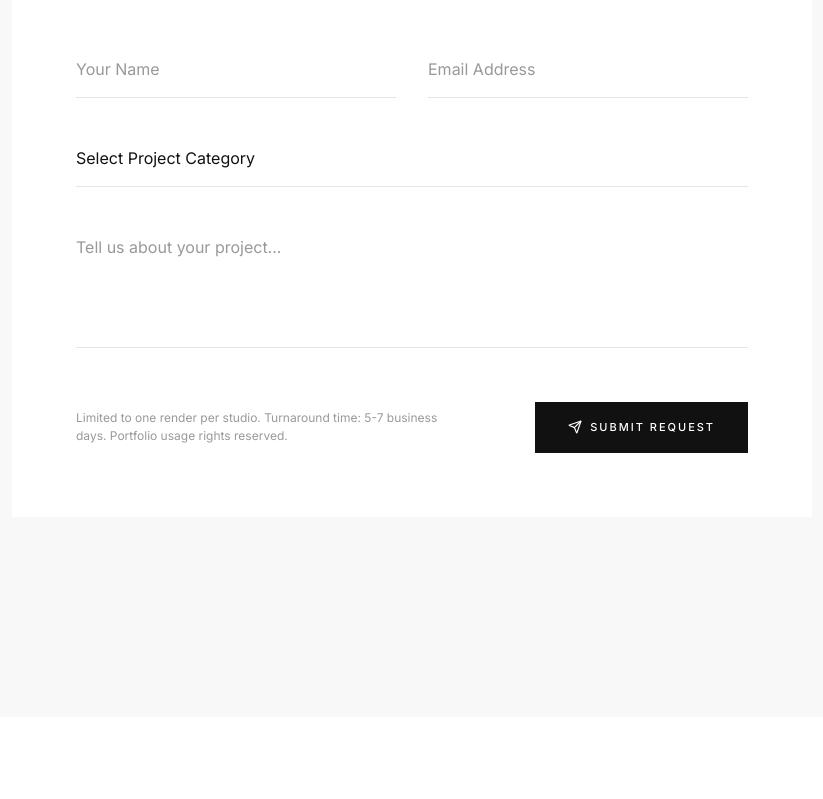
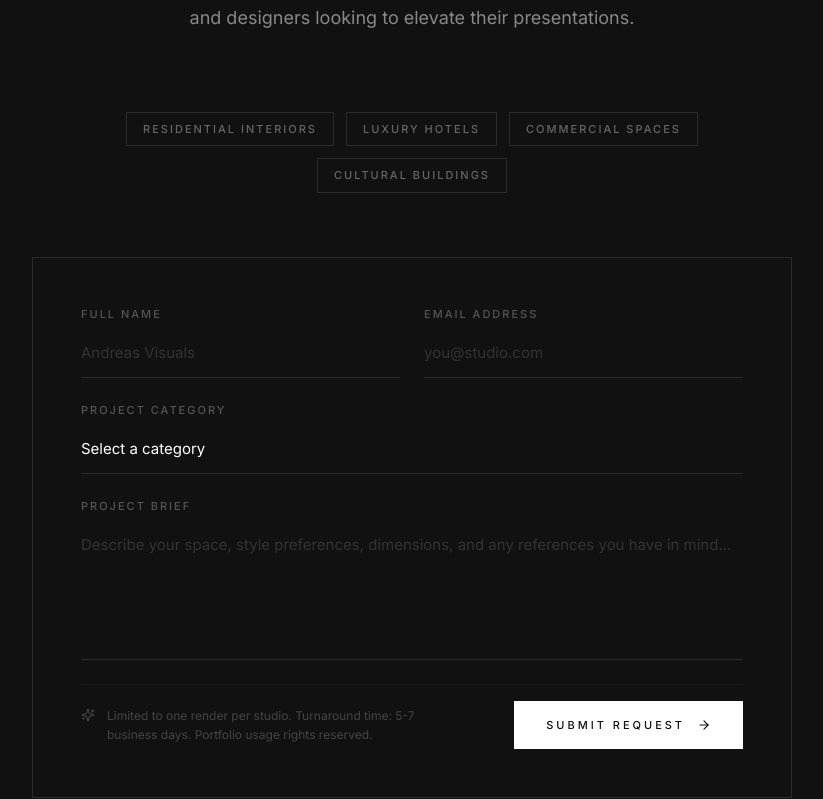
Before and after one commit to eurenderman-creator/Portfolio, a React (Vite) app: page / in a window 1280 px wide. Shown: the part 6748-7547 px from the top of the page, without its empty margins (228-1051 px from the left). Built offline with nearby package versions, Linux system fonts and the light colour scheme; a web font is replaced by a local one.

Commit message:
ganti FreeRender Form

```diff
--- a/src/sections/FreeRender.tsx
+++ b/src/sections/FreeRender.tsx
@@ -1,6 +1,6 @@
 import { useState } from "react";
 import { freeRenderData } from "../data";
-import { CheckCircle, Send } from "lucide-react";
+import { CheckCircle, ArrowRight, Sparkles } from "lucide-react";
 
 export default function FreeRender() {
   const [submitted, setSubmitted] = useState(false);
@@ -13,6 +13,17 @@ export default function FreeRender() {
 
   const handleSubmit = (e: React.FormEvent) => {
     e.preventDefault();
+
+    const message = encodeURIComponent(
+      `✦ FREE RENDER REQUEST\n\n` +
+      `Name: ${formData.name}\n` +
+      `Email: ${formData.email}\n` +
+      `Project Type: ${formData.projectType}\n\n` +
+      `Project Brief:\n${formData.description}`
+    );
+
+    const phone = "628000000000"; // ← GANTI DENGAN NOMOR WA KAMU
+    window.open(`https://wa.me/${phone}?text=${message}`, "_blank");
     setSubmitted(true);
   };
 
@@ -25,85 +36,147 @@ export default function FreeRender() {
     }));
   };
 
+  const resetForm = () => {
+    setSubmitted(false);
+    setFormData({ name: "", email: "", projectType: "", description: "" });
+  };
+
   return (
-    <section id="free-render" className="section-padding bg-[#F8F8F8]">
+    <section id="free-render" className="section-padding bg-[#111111]">
       <div className="container-main">
-        <div className="max-w-[800px] mx-auto">
-          <div className="bg-white p-8 md:p-16">
-            <h2 className="font-display text-[#111111] section-title mb-4 text-center">
+        <div className="max-w-[760px] mx-auto">
+          <div className="text-center mb-16 md:mb-20">
+            <div className="inline-flex items-center gap-2 mb-6">
+              <div className="h-px w-8 bg-[#ffffff30]" />
+              <span className="text-[11px] font-medium uppercase tracking-[3px] text-[#999999] font-body">
+                Complimentary Service
+              </span>
+              <div className="h-px w-8 bg-[#ffffff30]" />
+            </div>
+            <h2 className="font-display text-white text-[40px] md:text-[64px] lg:text-[80px] leading-[0.95] mb-6">
               {freeRenderData.heading}
             </h2>
-            <p className="text-[16px] text-[#666666] font-body text-center mb-12 max-w-lg mx-auto">
+            <p className="text-[16px] md:text-[18px] text-[#888888] font-body max-w-lg mx-auto leading-relaxed">
               {freeRenderData.description}
             </p>
+          </div>
 
+          <div className="flex flex-wrap justify-center gap-3 mb-16">
+            {freeRenderData.eligibleCategories.map((cat) => (
+              <span
+                key={cat}
+                className="text-[11px] font-medium uppercase tracking-[2px] text-[#666666] border border-[#2a2a2a] px-4 py-2 font-body"
+              >
+                {cat}
+              </span>
+            ))}
+          </div>
+
+          <div className="border border-[#2a2a2a] p-8 md:p-12">
             {submitted ? (
-              <div className="text-center py-12">
-                <CheckCircle size={48} className="mx-auto text-[#111111] mb-4" />
-                <h3 className="font-display text-[28px] text-[#111111] mb-2">
-                  Request Received
+              <div className="text-center py-8 md:py-12">
+                <div className="w-16 h-16 mx-auto mb-6 flex items-center justify-center border border-[#2a2a2a]">
+                  <CheckCircle size={28} className="text-white" strokeWidth={1} />
+                </div>
+                <h3 className="font-display text-white text-[28px] md:text-[36px] mb-3">
+                  Request Submitted
                 </h3>
-                <p className="text-[16px] text-[#666666] font-body">
-                  We will review your project and get back to you within 2 business days.
+                <p className="text-[15px] text-[#666666] font-body mb-2">
+                  Your request has been sent via WhatsApp.
                 </p>
+                <p className="text-[15px] text-[#666666] font-body mb-10">
+                  We will review your project and respond within 2 business days.
+                </p>
+                <button
+                  onClick={resetForm}
+                  className="text-[11px] font-medium uppercase tracking-[3px] text-[#666666] hover:text-white transition-colors font-body border-b border-[#333333] hover:border-white pb-1"
+                >
+                  Submit Another Request
+                </button>
               </div>
             ) : (
-              <form onSubmit={handleSubmit} className="space-y-8">
-                <div className="grid grid-cols-1 md:grid-cols-2 gap-8">
+              <form onSubmit={handleSubmit} className="space-y-6">
+                <div className="grid grid-cols-1 md:grid-cols-2 gap-6">
+                  <div className="flex flex-col gap-2">
+                    <label className="text-[11px] font-medium uppercase tracking-[2px] text-[#555555] font-body">
+                      Full Name
+                    </label>
                     <input
                       type="text"
                       name="name"
-                    placeholder="Your Name"
+                      placeholder="Andreas Visuals"
                       required
                       value={formData.name}
                       onChange={handleChange}
-                    className="input-minimal"
+                      className="bg-transparent border-b border-[#2a2a2a] focus:border-white outline-none text-white text-[15px] font-body py-3 placeholder:text-[#333333] transition-colors"
                     />
+                  </div>
+                  <div className="flex flex-col gap-2">
+                    <label className="text-[11px] font-medium uppercase tracking-[2px] text-[#555555] font-body">
+                      Email Address
+                    </label>
                     <input
                       type="email"
                       name="email"
-                    placeholder="Email Address"
+                      placeholder="you@studio.com"
                       required
                       value={formData.email}
                       onChange={handleChange}
-                    className="input-minimal"
+                      className="bg-transparent border-b border-[#2a2a2a] focus:border-white outline-none text-white text-[15px] font-body py-3 placeholder:text-[#333333] transition-colors"
                     />
                   </div>
+                </div>
 
+                <div className="flex flex-col gap-2">
+                  <label className="text-[11px] font-medium uppercase tracking-[2px] text-[#555555] font-body">
+                    Project Category
+                  </label>
                   <select
                     name="projectType"
                     required
                     value={formData.projectType}
                     onChange={handleChange}
-                  className="input-minimal appearance-none cursor-pointer"
+                    className="bg-[#111111] border-b border-[#2a2a2a] focus:border-white outline-none text-[15px] font-body py-3 cursor-pointer transition-colors appearance-none text-white"
                   >
-                  <option value="" disabled>
-                    Select Project Category
+                    <option value="" disabled className="text-[#333333]">
+                      Select a category
                     </option>
                     {freeRenderData.eligibleCategories.map((cat) => (
-                    <option key={cat} value={cat}>
+                      <option key={cat} value={cat} className="bg-[#111111] text-white">
                         {cat}
                       </option>
                     ))}
                   </select>
+                </div>
 
+                <div className="flex flex-col gap-2">
+                  <label className="text-[11px] font-medium uppercase tracking-[2px] text-[#555555] font-body">
+                    Project Brief
+                  </label>
                   <textarea
                     name="description"
-                  placeholder="Tell us about your project..."
-                  rows={4}
+                    placeholder="Describe your space, style preferences, dimensions, and any references you have in mind..."
+                    rows={5}
                     required
                     value={formData.description}
                     onChange={handleChange}
-                  className="input-minimal resize-none"
+                    className="bg-transparent border-b border-[#2a2a2a] focus:border-white outline-none text-white text-[15px] font-body py-3 placeholder:text-[#333333] resize-none transition-colors"
                   />
+                </div>
 
-                <div className="flex flex-col md:flex-row items-start md:items-center justify-between gap-6 pt-4">
-                  <p className="text-[12px] text-[#999999] font-body max-w-sm">
+                <div className="flex flex-col md:flex-row items-start md:items-center justify-between gap-6 pt-4 border-t border-[#1a1a1a]">
+                  <div className="flex items-start gap-3">
+                    <Sparkles size={14} className="text-[#444444] mt-0.5 flex-shrink-0" />
+                    <p className="text-[12px] text-[#444444] font-body leading-relaxed max-w-xs">
                       {freeRenderData.note}
                     </p>
-                  <button type="submit" className="btn-primary gap-2">
-                    <Send size={14} />
-                    SUBMIT REQUEST
+                  </div>
+                  <button
+                    type="submit"
+                    className="group flex items-center gap-3 bg-white text-[#111111] px-8 py-4 text-[11px] font-medium uppercase tracking-[3px] font-body hover:bg-[#f0f0f0] transition-colors flex-shrink-0"
+                  >
+                    Submit Request
+                    <ArrowRight size={14} className="group-hover:translate-x-1 transition-transform" />
                   </button>
                 </div>
               </form>
```
Lines whose indentation alone changed are shown as unchanged.
